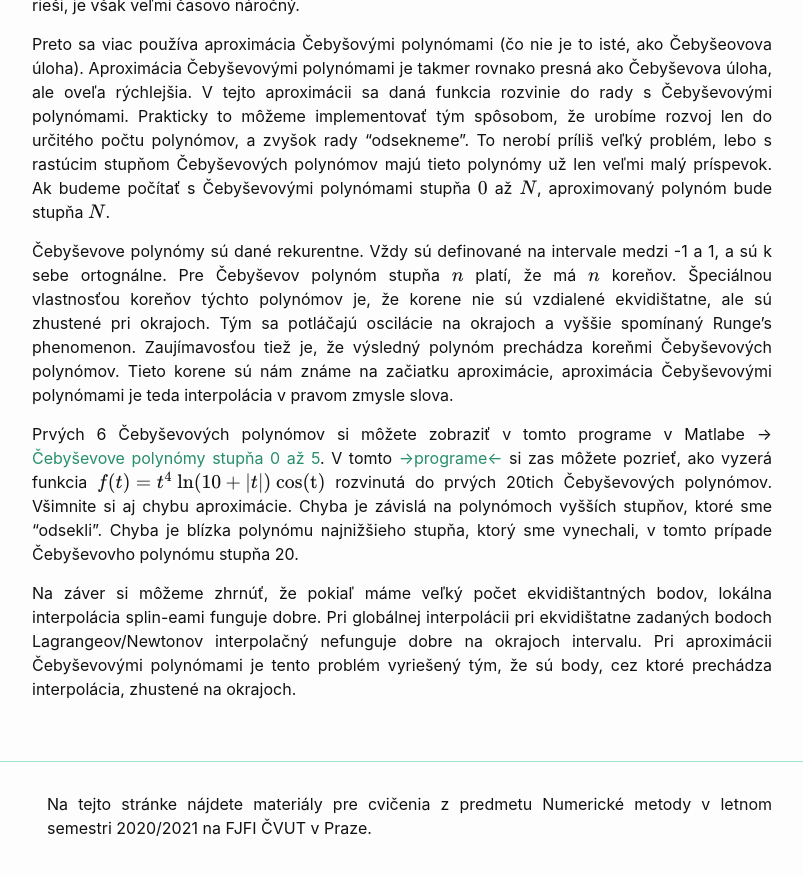
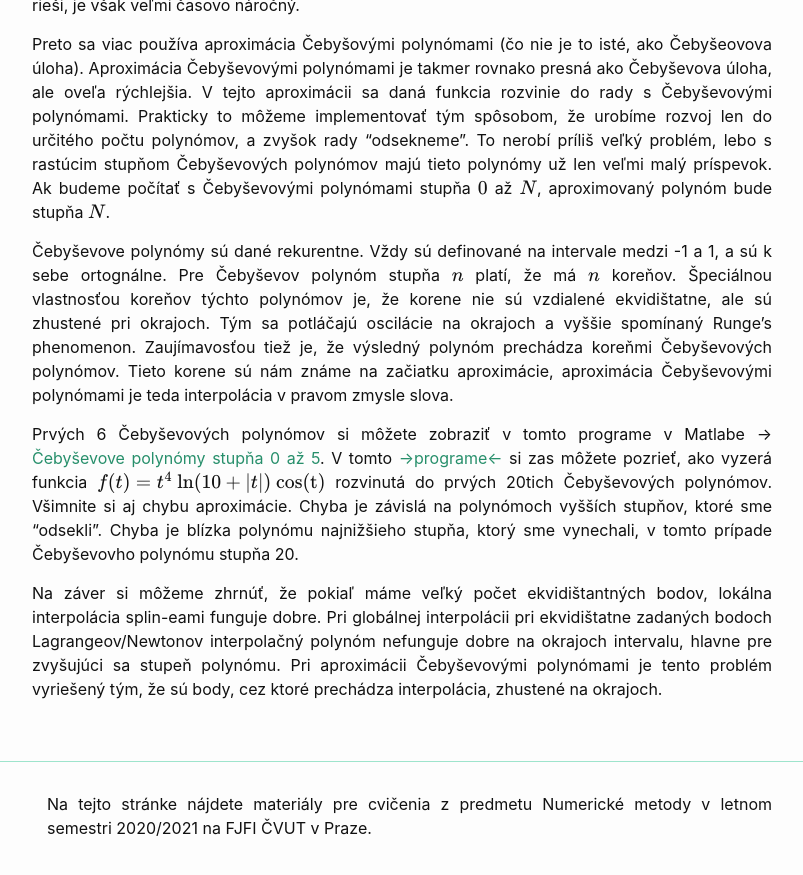
Before and after one commit to maslarova/maslarova.github.io, a Jekyll site: the page built from _posts/2021-03-18-cvicenie5.md, in a window 1280 px wide and 900 px high, scrolled down 3243 px. Shown: the top 875 px of the window, without its empty margins (238-1041 px from the left). Built offline with Jekyll 4.4.1, drawn with Linux system fonts in a browser that asks for light colours.

Commit message:
2021-03-18-cvicenie5.md

```diff
--- a/_posts/2021-03-18-cvicenie5.md
+++ b/_posts/2021-03-18-cvicenie5.md
@@ -228,4 +228,4 @@ V tomto [->programe<-](http://maslarova.github.io/cvicenie6/chebyshev.m) si zas
 
 
 Na záver si môžeme zhrnúť, že pokiaľ máme veľký počet ekvidištantných bodov, lokálna interpolácia splin-eami funguje dobre.
-Pri globálnej interpolácii pri ekvidištatne zadaných bodoch Lagrangeov/Newtonov interpolačný nefunguje dobre na okrajoch intervalu. Pri aproximácii Čebyševovými polynómami je tento problém vyriešený tým, že sú body, cez ktoré prechádza interpolácia, zhustené na okrajoch.
+Pri globálnej interpolácii pri ekvidištatne zadaných bodoch Lagrangeov/Newtonov interpolačný polynóm nefunguje dobre na okrajoch intervalu, hlavne pre zvyšujúci sa stupeň polynómu. Pri aproximácii Čebyševovými polynómami je tento problém vyriešený tým, že sú body, cez ktoré prechádza interpolácia, zhustené na okrajoch.
```
